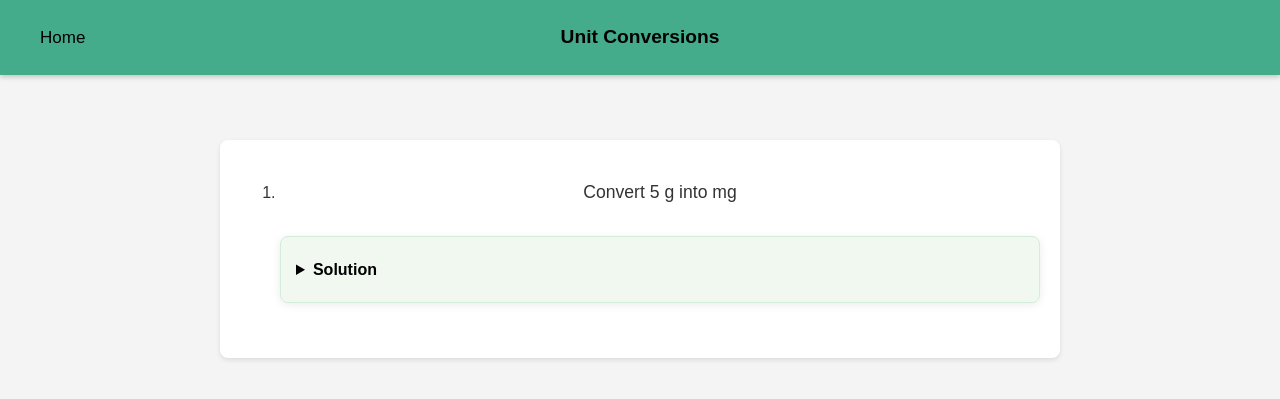
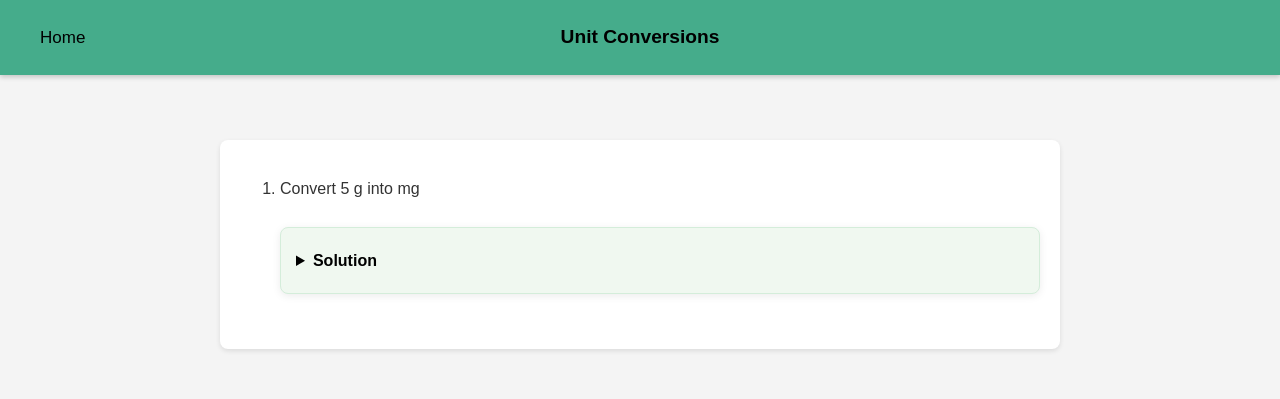
Before and after one commit to probe973/pha-4010y, a Jekyll site: the page built from unit_conv/qsa.md, in a window 1280 px wide. Shown: the top 399 px of the page. Built offline with Jekyll 4.4.1, drawn with Linux system fonts in a browser that asks for light colours.

Commit message:
Update problem_builder.html

```diff
--- a/_includes/problem_builder.html
+++ b/_includes/problem_builder.html
@@ -1,10 +1,10 @@
 <!-- _includes/problem_builder.html -->
 <li>
-    <p>{{ include.problem.question }}</p>
+    <div>{{ include.problem.question }}</div>
     <details class="solution-details">
         <summary>Solution</summary>
         <div class="solution-content">
-            {{ include.problem.solution }}
+            {{ include.problem.solution | markdownify }}
         </div>
     </details>
 </li>
```
